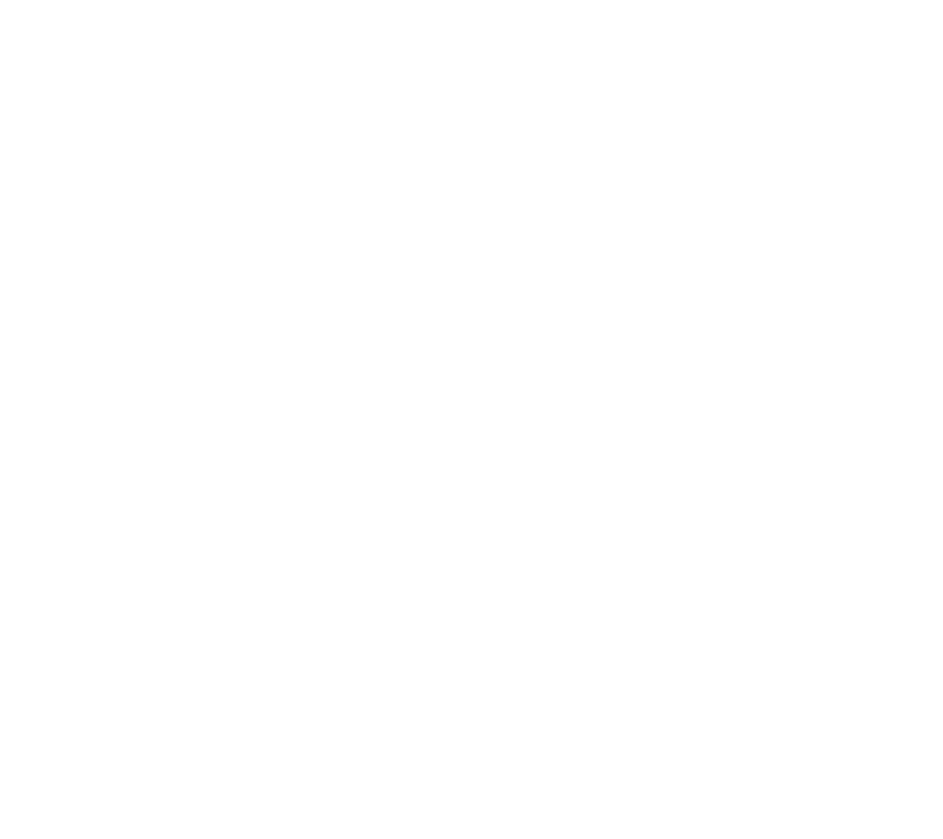
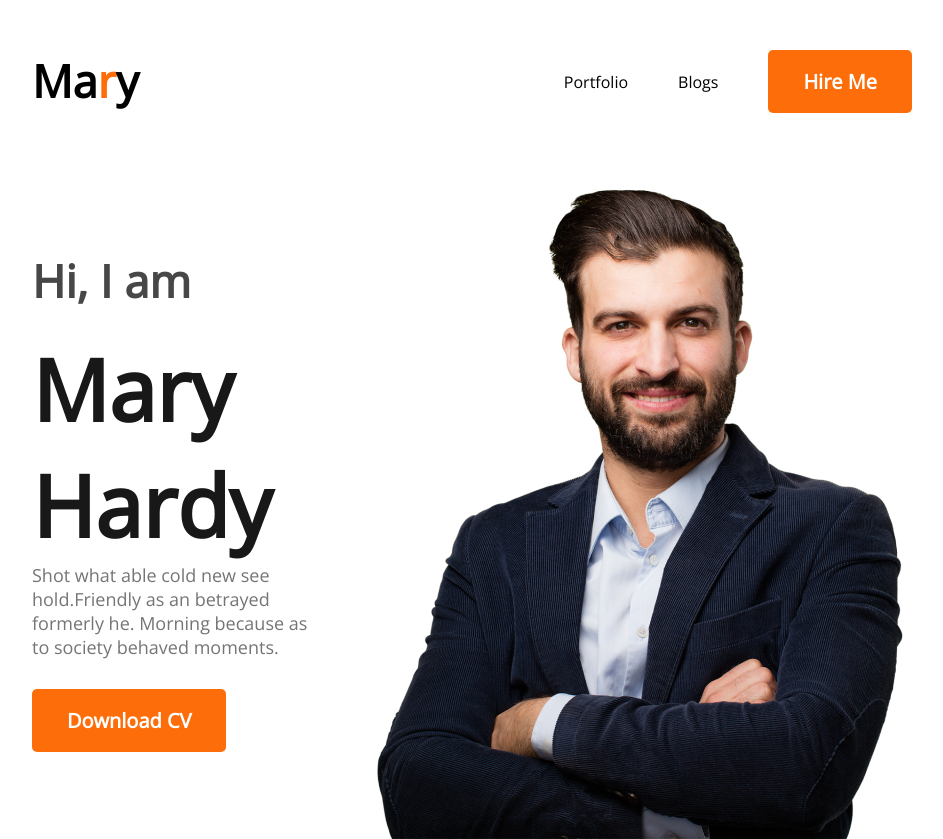
Before and after one commit to Md-Ibnul/portfolio-first, a plain HTML site: page index.html in a window 1280 px wide. Shown: the whole page, without its empty margins (168-1111 px from the left). Before the commit the page ends 800 px from the top, so only its background shows below. Drawn offline with nearby package versions, Linux system fonts and the light colour scheme.

Commit message:
nav style

```diff
--- a/css/style.css
+++ b/css/style.css
@@ -0,0 +1,61 @@
+* {
+  margin: 0;
+  font-family: "Open Sans", sans-serif;
+}
+ul,
+ol {
+  list-style-type: none;
+}
+.text-primary {
+  color: #fd6e0a;
+}
+.btn-primary {
+  background: #fd6e0a;
+  border-radius: 5px;
+  font-weight: 700;
+  font-size: 20px;
+  color: #ffffff;
+  border: 0;
+  padding: 18px 35px;
+}
+
+/* header and navigation styles */
+nav {
+  display: flex;
+  justify-content: space-between;
+  margin: 50px 200px;
+}
+.nav-title {
+  font-weight: 800;
+  font-size: 45px;
+}
+nav ul {
+  display: flex;
+  align-items: center;
+}
+nav li {
+  margin-left: 50px;
+}
+
+/* banner part styles */
+.banner {
+  display: flex;
+  align-items: center;
+  margin: 0 200px;
+}
+.banner-title {
+  font-weight: 700;
+  font-size: 85px;
+  color: #181818;
+}
+.banner-subtitle {
+  font-weight: 600;
+  font-size: 45px;
+  color: #474747;
+  margin-bottom: 20px;
+}
+.banner-description {
+  font-size: 18px;
+  color: #757575;
+  margin-bottom: 30px;
+}
--- a/index.html
+++ b/index.html
@@ -4,10 +4,37 @@
     <meta charset="UTF-8">
     <meta http-equiv="X-UA-Compatible" content="IE=edge">
     <meta name="viewport" content="width=device-width, initial-scale=1.0">
-    <title>Document</title>
+    <title>Personal Portfolio</title>
     <link rel="stylesheet" href="css/style.css">
+    <link rel="preconnect" href="https://fonts.googleapis.com"><link rel="preconnect" href="https://fonts.gstatic.com" crossorigin><link href="https://fonts.googleapis.com/css2?family=Open+Sans&display=swap" rel="stylesheet">
 </head>
 <body>
+    <header>
+        <nav>
+            <h2 class="nav-title">Ma<span class="text-primary">r</span>y</h2>
+            <ul>
+                <li>Portfolio</li>
+                <li>Blogs</li>
+                <li><button class="btn-primary">Hire Me</button></li>
+            </ul>
+        </nav>
+        <!-- header banner  -->
+        <div class="banner">
+            <div>
+                <h3 class="banner-subtitle">Hi, I  am</h3>
+                <h1 class="banner-title">Mary Hardy</h1>
+                <p class="banner-description">Shot what able cold new see hold.Friendly as an betrayed formerly he. Morning because as to society behaved moments.</p>
+                <button class="btn-primary">Download CV</button>
+            </div>
+            <img src="images/hardy.png" alt="Photo">
 
+        </div>
+    </header>
+    <main>
+
+    </main>
+    <footer>
+
+    </footer>
 </body>
 </html>
```
